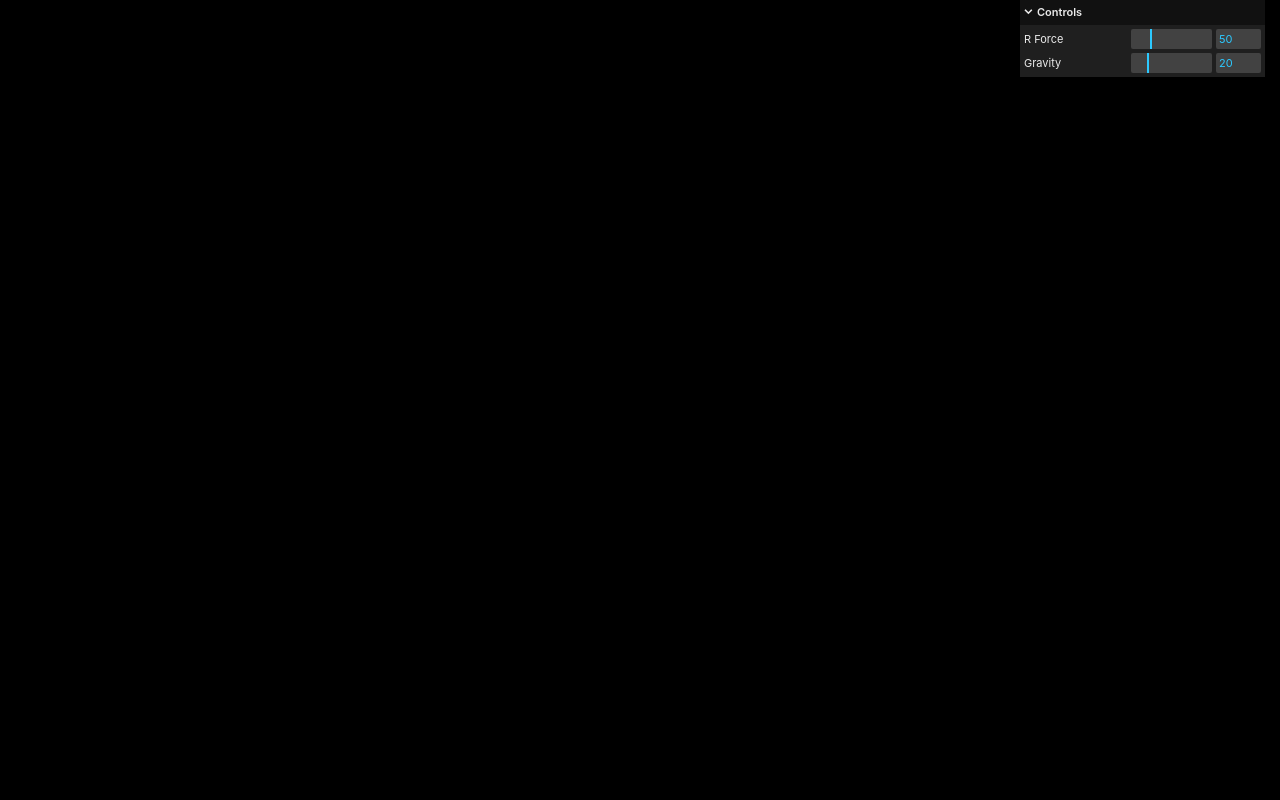
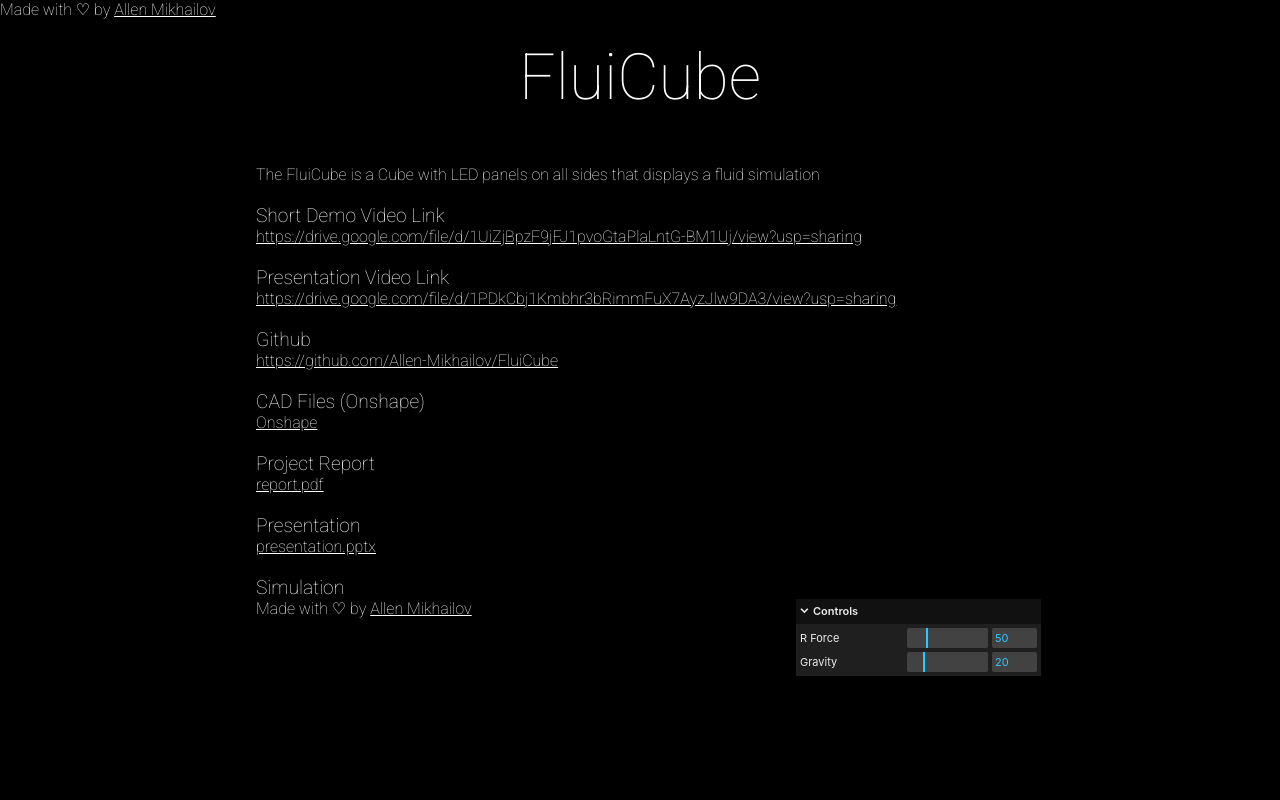
Before and after one commit to Allen-Mikhailov/FluiCube, a plain HTML site: page WebsiteCode/public/index.html in a window 1280 px wide. Shown: the top 800 px of the page. Drawn offline with nearby package versions, Linux system fonts and the light colour scheme; no server answers.

Commit message:
Major changes to the website

```diff
--- a/WebsiteCode/public/css/index.css
+++ b/WebsiteCode/public/css/index.css
@@ -1,4 +1,50 @@
 body {
 	margin: 0px;
 	background: black;
+
+	font-family: "Roboto", sans-serif;
+	font-optical-sizing: auto;
+	font-weight: 100;
+	font-style: normal;
+	font-variation-settings: "wdth" 300;
+
+	color: white;
+
+	position: relative;
 }
+
+.web-title {
+	padding-top: 5vh;
+	font-size: 5vw;
+	color: white;
+	text-align: center;
+}
+
+a {
+	color: white;
+}
+
+.web-text {
+	padding-top: 50px;
+}
+
+.love-tag {
+	color: white;
+	position: absolute;
+	left 0%;
+	bottom 0%;
+
+	a {
+	}
+}
+
+.display {
+	padding-top: 20px;
+	font-size: 120%;
+}
+
+.main-stuff {
+	position: absolute;
+	left: 20vw;
+	width: 60vw;
+}
--- a/WebsiteCode/public/index.html
+++ b/WebsiteCode/public/index.html
@@ -2,7 +2,10 @@
 <html>
   <head>
     <meta charset="utf-8">
-    <meta name="viewport" content="width=device-width, initial-scale=1">
+	<meta name="viewport" content="width=device-width, initial-scale=1">
+	<link rel="preconnect" href="https://fonts.googleapis.com">
+	<link rel="preconnect" href="https://fonts.gstatic.com" crossorigin>
+	<link href="https://fonts.googleapis.com/css2?family=Roboto:ital,wght@0,100;0,300;0,400;0,500;0,700;0,900;1,100;1,300;1,400;1,500;1,700;1,900&display=swap" rel="stylesheet">
     <title>Flui-Cube</title>
 	<script type="importmap">
 	{
@@ -15,7 +18,40 @@
 	<link rel="stylesheet" href="/css/index.css">
   </head>
   <body>
+	<span class="love-tag">Made with ♡ by <a href="https://github.com/Allen-Mikhailov">Allen Mikhailov</a></span>
 
-	  <script src="./js/index.js" type="module"></script>
-  </body>
+	<div class="web-title">FluiCube</div>
+
+	<div class="main-stuff">
+
+		<div class="web-text">The FluiCube is a Cube with LED panels on all sides that displays a fluid simulation</div>
+
+		<div class="display">Short Demo Video Link</div>
+		<a class="link" href="https://drive.google.com/file/d/1UiZjBpzF9jFJ1pvoGtaPlaLntG-BM1Uj/view?usp=sharing">https://drive.google.com/file/d/1UiZjBpzF9jFJ1pvoGtaPlaLntG-BM1Uj/view?usp=sharing</a>
+
+		<div class="display">Presentation Video Link</div>
+		<a href="https://drive.google.com/file/d/1PDkCbj1Kmbhr3bRimmFuX7AyzJlw9DA3/view?usp=sharing">https://drive.google.com/file/d/1PDkCbj1Kmbhr3bRimmFuX7AyzJlw9DA3/view?usp=sharing</a>
+
+
+		<div class="display">Github</div>
+		<a href="https://github.com/Allen-Mikhailov/FluiCube">https://github.com/Allen-Mikhailov/FluiCube</a>
+
+		<div class="display">CAD Files (Onshape)</div>
+		<a href="https://cad.onshape.com/documents/76eacfd5498cf4e60ec3783c/w/4f7267ae187bece282b08e1e/e/543ca1d104634286252ed4cd?renderMode=0&uiState=681c595ae38e0519863bc9bd">Onshape</a>
+
+
+		<div class="display">Project Report</div>
+		<a href="/report.pdf">report.pdf</a>
+
+
+		<div class="display">Presentation</div>
+		<a href="/presentation.pptx">presentation.pptx</a>
+
+		<div class="display">Simulation</div>
+		<iframe src="/simulation.html" width="800" height="600" frameborder="0" allowfullscreen></iframe>
+		<a href="/simulation.html">Simulation Link</a>
+
+	</div>
+
+	  </body>
 </html>
--- a/WebsiteCode/public/js/index.js
+++ b/WebsiteCode/public/js/index.js
@@ -4,7 +4,7 @@ import { TransformControls } from 'three/addons/controls/TransformControls.js';
 import {GUI} from 'three/addons/libs/lil-gui.module.min.js';
 import createModule from "../wasm/main.js";
 
-const particle_count = 30;
+const particle_count = 20;
 const box_size = 4;
 
 const pixel_count = 8;
@@ -182,7 +182,16 @@ LeftGrid.group.rotateY(-Math.PI/2);
 cube_group.add(LeftGrid.group);
 
 
-
+function resizeRendererToDisplaySize(renderer) {
+  const canvas = renderer.domElement;
+  const width = canvas.clientWidth;
+  const height = canvas.clientHeight;
+  const needResize = canvas.width !== width || canvas.height !== height;
+  if (needResize) {
+    renderer.setSize(width, height, false);
+  }
+  return needResize;
+}
 
 
 async function main() {
@@ -212,21 +221,25 @@ async function main() {
 	const button5 = gui.add({ action: () => console.log(pixel_buffer)}, 'action').name('Print Pixels');
 
 	function animate() {
+		// Getting the direction of gravity
 		const down = localDown.clone();
 		down.applyQuaternion(cube_group.quaternion.clone().invert()).setLength(settings.gravity);
 
+		// Updating the simulation
 		tick_particles(1/60, settings.r_force, down.x, down.y, down.z);
 
 		const positions = line_geometry.attributes.position.array;
 
 		for (let i = 0; i < particle_count; i++)
 		{
+			// Setting particle position
 			particles[i].position.set(
 				particle_positions[i*3+0],
 				particle_positions[i*3+1],
 				particle_positions[i*3+2]
 			)
 
+			// Drawing the velocity line
 			positions[i*6+0] = particle_positions[i*3+0];
 			positions[i*6+1] = particle_positions[i*3+1];
 			positions[i*6+2] = particle_positions[i*3+2];
@@ -245,6 +258,7 @@ async function main() {
 
 		line_geometry.attributes.position.needsUpdate = true;
 
+		// Control Modes
 		if (control_mode == "orbit")
 		{
 			orbit.update();
@@ -253,12 +267,18 @@ async function main() {
 		}
 
 
+		// Updating the grid
 		FrontGrid.set_pixels(pixel_buffer, 0)
 		TopGrid.set_pixels(pixel_buffer, 10*10)
 		RightGrid.set_pixels(pixel_buffer, 10*10 * 2)
 		BottomGrid.set_pixels(pixel_buffer, 10*10 * 3)
 		BackGrid.set_pixels(pixel_buffer, 10*10 * 4)
 		LeftGrid.set_pixels(pixel_buffer, 10*10 * 5)
+
+		if (resizeRendererToDisplaySize(renderer)) {
+			camera.aspect = canvas.clientWidth / canvas.clientHeight;
+			camera.updateProjectionMatrix();
+		}
 
 		renderer.render( scene, camera );
 
--- /dev/null
+++ b/WebsiteCode/public/simulation.html
@@ -0,0 +1,25 @@
+<!DOCTYPE html>
+<html>
+  <head>
+    <meta charset="utf-8">
+	<meta name="viewport" content="width=device-width, initial-scale=1">
+	<link rel="preconnect" href="https://fonts.googleapis.com">
+	<link rel="preconnect" href="https://fonts.gstatic.com" crossorigin>
+	<link href="https://fonts.googleapis.com/css2?family=Roboto:ital,wght@0,100;0,300;0,400;0,500;0,700;0,900;1,100;1,300;1,400;1,500;1,700;1,900&display=swap" rel="stylesheet">
+    <title>Flui-Cube</title>
+	<script type="importmap">
+	{
+	  "imports": {
+		"three": "https://cdn.jsdelivr.net/npm/three@v0.176.0/build/three.module.js",
+		"three/addons/": "https://cdn.jsdelivr.net/npm/three@v0.176.0/examples/jsm/"
+	  }
+	}
+	</script>
+	<link rel="stylesheet" href="/css/index.css">
+  </head>
+  <body>
+
+	  <span class="love-tag">Made with ♡ by <a href="https://github.com/Allen-Mikhailov">Allen Mikhailov</a></span>
+	  <script src="./js/index.js" type="module"></script>
+  </body>
+</html>
```
Also changed, not shown: 1 other file.
